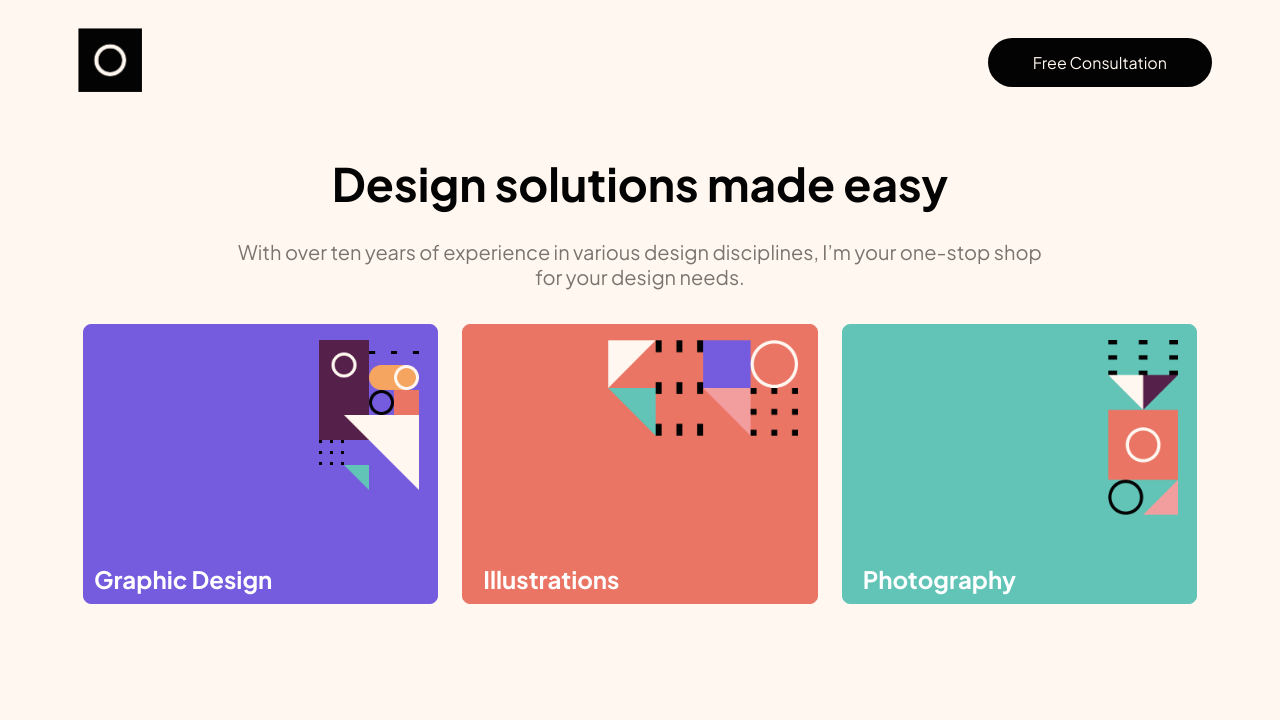
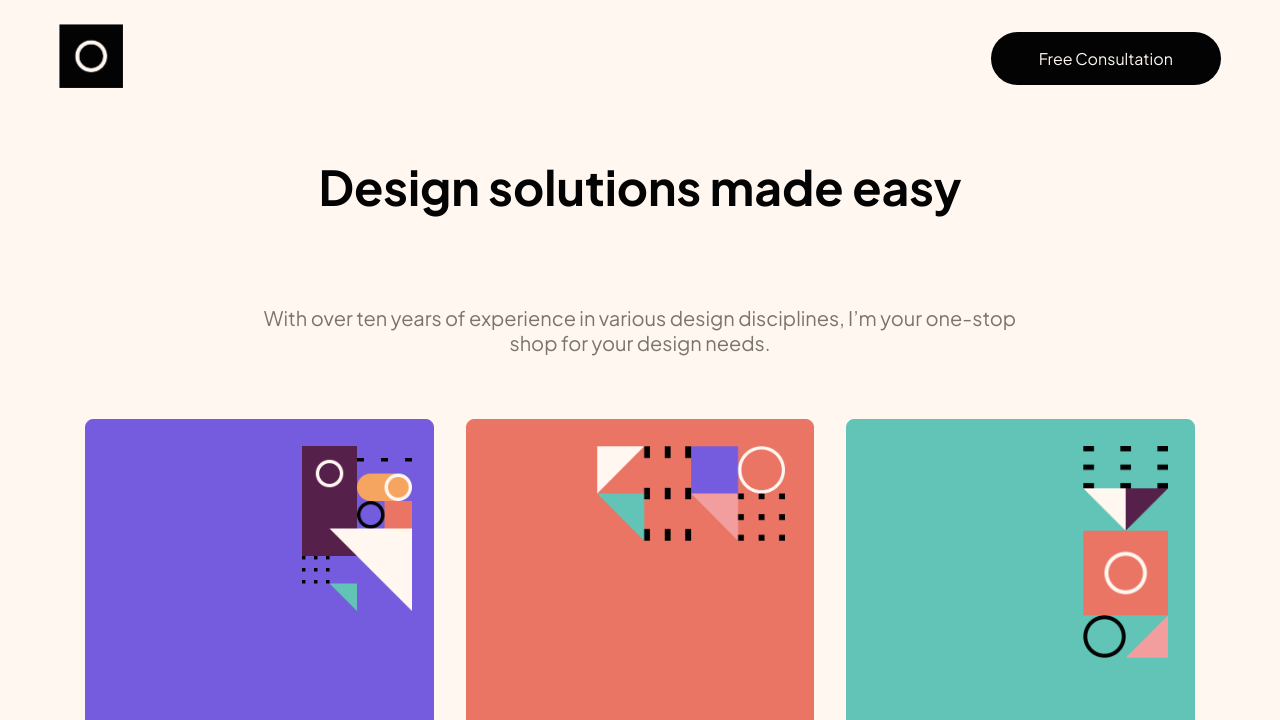
Before and after one commit to Agustin-Arriaga/FDWA, a plain HTML site: page FlexBox/index.html in a window 1280 px wide. Shown: the top 720 px of the page. Drawn offline with Linux system fonts and the light colour scheme.

Commit message:
Modificando unidades
Se modificaron las unidades con base a lo visto en clase.

```diff
--- a/FlexBox/styles.css
+++ b/FlexBox/styles.css
@@ -2,6 +2,7 @@ body {
     background-color: #FFF7F0;
     color: #030303;
     font-family: "Plus Jakarta Sans", sans-serif;
+    font-size: 1rem;
   }
 
   nav {
@@ -9,12 +10,14 @@ body {
     justify-content: space-between;
     align-items: center;
     /* top, right, bottom, left */
-    padding:20px 60px 10px 70px ;
+    /* padding:20px 60px 10px 70px ; */
+    padding: 1rem 4vw 0.5rem 4vw;
   }
 
 
   #logo img {
-    width: 64px;
+    /* width: 64px; */
+    width: 4rem;
     aspect-ratio: 1;
   }
 
@@ -22,36 +25,47 @@ body {
     background-color: #030303;
     color: #FFF7F0;
     text-decoration: none;
-    padding: 14px 45px;
+    /* padding: 14px 45px; */
+    padding: 1rem 3rem;
     border-radius: 1000px;
 
   }
 
   .text-content {
     text-align: center;
-    padding: 10px 135px 10px 135px;
+    /* padding: 10px 135px 10px 135px; */
+    padding: 1rem 8vw;
   }
 
   h1 {
-    font-size: 46px;
-    margin-block-end: 22px;
+    /* font-size: 46px;
+    margin-block-end: 22px; */
+    font-size: 3rem;
+    margin-bottom: 1.5em;
   }
 
   .text-content p {
     color: #7A746E;
-    font-size: 20px;
+    /* font-size: 20px;
     padding: 5px 90px 5px 90px;
-    max-width: 1200px;
+    max-width: 1200px;   */
+    font-size: 1.25rem;
+    padding: 1rem 5vw;
+    max-width: 75%;
     margin: 0 auto;
   }
 
   .image-container {
     display: flex;
-    gap: 24px;
+    /* gap: 24px;
     padding: 20px 75px;
-    height: 280px;
+    height: 280px; */
+    gap: 2rem;
+    padding: 2rem 6vw;
+    height: 40vh;
     max-width: 1200px;
     margin: 0 auto;
+
   }
 
   .image-container a {
@@ -68,6 +82,8 @@ body {
     border-radius: 8px;
     border-color: #755CDE;
     overflow: hidden;
+    padding: 1rem;
+
   }
 
 
@@ -78,9 +94,12 @@ body {
   }
 
   #cajita1 img{
-    width: 100px;
+    max-width: 35%;
      /* top, right, bottom, left */
-    padding: 15px 10px 50px 235px ;
+    /* padding: 10px 10px 50px 200px; */
+    padding: 0.625rem 0.625rem 6.25rem 12.5rem;
+    margin-left: auto;
+    display: block;
   }
 
   #cajita2{
@@ -88,6 +107,7 @@ body {
     border-radius: 8px;
     border-color: #EB7565;
     overflow: hidden;
+    padding: 1rem;
   }
 
   #cajita2 h2{
@@ -97,9 +117,12 @@ body {
   }
 
   #cajita2 img{
-    width: 190px;
+    max-width: 60%;
      /* top, right, bottom, left */
-    padding: 15px 14px 105px 145px ;
+    /* padding: 10px 12px 175px 0px; */
+    padding:  0.625rem 0.75rem 10.9375rem 0px;
+    margin-left: auto;
+    display: block;
   }
 
   #cajita3{
@@ -107,6 +130,7 @@ body {
     background-color: #61C4B7;
     border-color: #61C4B7;
     overflow: hidden;
+    padding: 1rem;
   }
 
   #cajita3 h2{
@@ -116,9 +140,12 @@ body {
   }
 
   #cajita3 img{
-    width: 70px;
+    max-width: 27%;
      /* top, right, bottom, left */
-    padding: 15px 10px 25px 265px ;
+    /* padding: 10px 10px 45px 215px */
+    padding: 0.625rem 0.625rem 2.8125rem 13.4375rem;
+    margin-left: auto;
+    display: block;
   }
 
 
@@ -134,7 +161,8 @@ body {
 
 
   #infoImage, #vacio, #info {
-      padding: 20px;
+      /* padding: 20px; */
+      padding: 2rem;
       border-radius: 8px;
   }
 
@@ -158,7 +186,8 @@ body {
     background-color: #EB7565;
     border: none;
      /* top, right, bottom, left */
-    padding: 13px 27px 13px 27px;
+    /* padding: 13px 27px 13px 27px; */
+    padding: 1rem 2rem;
     border-radius: 20px;
     color: #FFFF;
     cursor: pointer;
```
Also changed, not shown: 3 other files.
